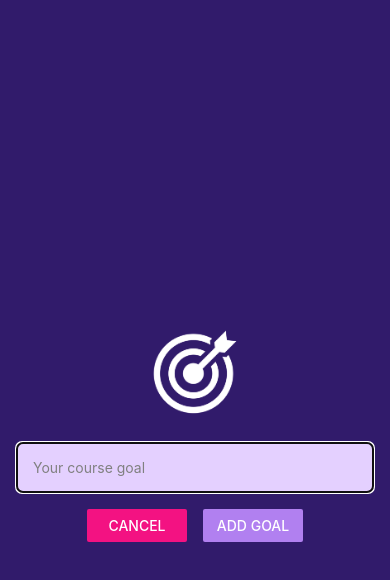
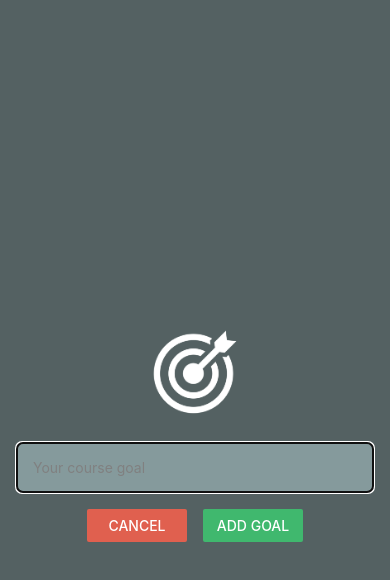
Before and after one commit to patrickpbarroso/Goally, a React Native app: screen / in a window 390 px wide. Both pictures are taken after a click on the button "ADD NEW GOAL". Shown: the top 580 px of the page. Built offline with nearby package versions, Linux system fonts and the light colour scheme.

Commit message:
fix: changing colors

```diff
--- a/App.js
+++ b/App.js
@@ -37,7 +37,7 @@
     <>
     <StatusBar style='light'/>
     <View style={styles.appContainer}>
-      <Button title='Add new goal' color={'#a065ec'} onPress={startAddGoalHandler}/>
+      <Button title='Add new goal' color={'#6099A1'} onPress={startAddGoalHandler}/>
       <GoalInput onAddGoal={addGoalHandler} isVisible={modalIsVisible} onCancel={endAddGoalHandler}/>
       <View style={styles.goalsContainer}>
         <FlatList data={courseGoals} renderItem={(itemData) => {
--- a/app.json
+++ b/app.json
@@ -5,7 +5,7 @@
     "version": "1.0.0",
     "orientation": "portrait",
     "icon": "./assets/icon.png",
-    "backgroundColor": "#1e085a",
+    "backgroundColor": "#546162",
     "userInterfaceStyle": "light",
     "newArchEnabled": true,
     "splash": {
--- a/components/GoalInput.js
+++ b/components/GoalInput.js
@@ -25,10 +25,10 @@
                 />
                 <View style={styles.buttonContainer}>
                     <View style={styles.button}>
-                        <Button title="Cancel" onPress={props.onCancel} color='#f31282'/>
+                        <Button title="Cancel" onPress={props.onCancel} color='#E0604F'/>
                     </View>
                     <View style={styles.button}>
-                        <Button title="Add Goal" onPress={addGoalHandler} color='#b180f0'/>
+                        <Button title="Add Goal" onPress={addGoalHandler} color='#40B86E'/>
                     </View>
                 </View>
 
@@ -46,7 +46,7 @@
         justifyContent: 'center',
         alignItems: 'center',
         padding: 16,
-        backgroundColor: '#311b6b',
+        backgroundColor: '#546162',
     },
     image: {
         width: 100,
@@ -55,9 +55,9 @@
     },
     textInputContainer: {
         borderWidth: 1,
-        borderColor: '#e4d0ff',
-        backgroundColor: '#e4d0ff',
-        color: '#120438',
+        borderColor: '#859A9C',
+        backgroundColor: '#859A9C',
+        color: '#546162',
         borderRadius: 6,
         width: '100%',
         color: 'gray',
--- a/components/GoalItem.js
+++ b/components/GoalItem.js
@@ -24,7 +24,7 @@
     goalItem: {
         margin: 8,
         borderRadius: 6,
-        backgroundColor: '#5e0acc',
+        backgroundColor: '#3A4344',
     },
     pressedItem: {
         opacity: 0.5
```
